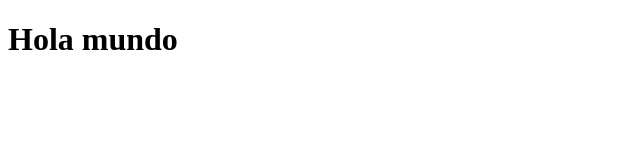
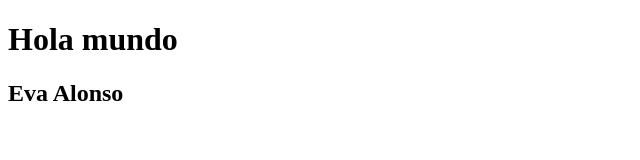
Before and after one commit to EvamAlonso95/cursoGit, a plain HTML site: page index.html in a window 1280 px wide. Shown: the whole page, without its empty margins (0-640 px from the left). Drawn offline with Linux system fonts and the light colour scheme.

Commit message:
Mejorando el index.html

```diff
--- a/index.html
+++ b/index.html
@@ -9,6 +9,9 @@
 
 <body>
     <h1>Hola mundo</h1>
+    <div class="container">
+        <h2>Eva Alonso</h2>
+    </div>
 </body>
 
 </html>
```
Also changed, not shown: 1 other file.
